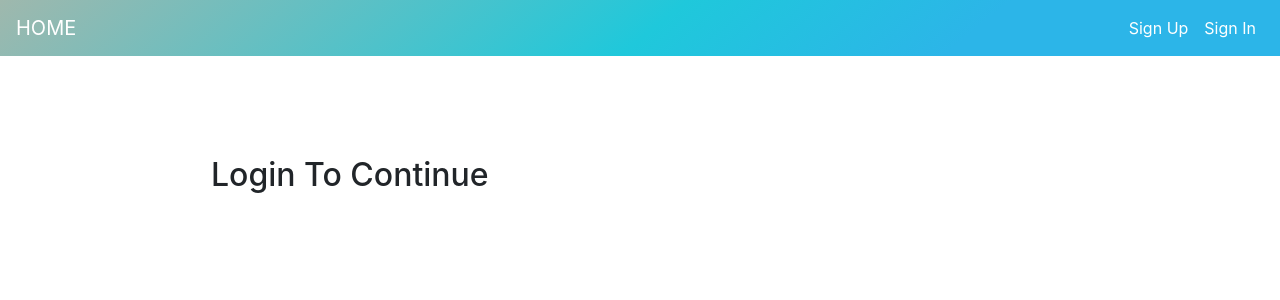
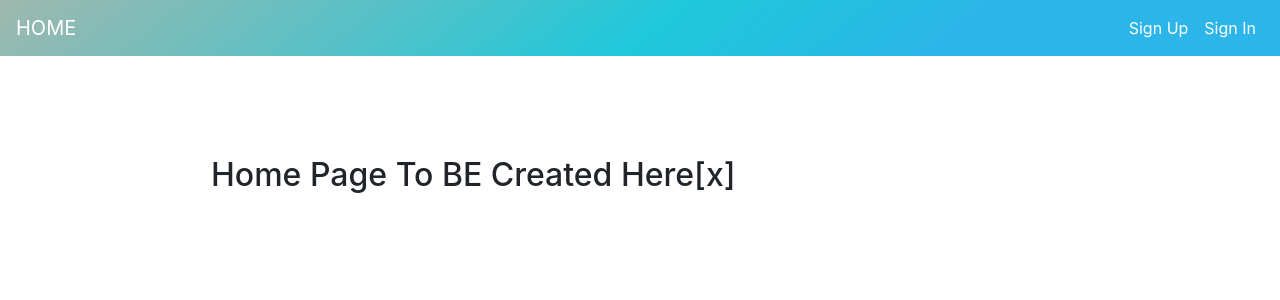
Before and after one commit to sahilq/TestSys, a React (Create React App) app in the folder client/: page / in a window 1280 px wide. Shown: the top 300 px of the page. Built offline with nearby package versions, Linux system fonts and the light colour scheme.

Commit message:
Home init

```diff
--- a/client/src/components/Home.jsx
+++ b/client/src/components/Home.jsx
@@ -12,7 +12,7 @@ class Home extends Component {
       <div className="container m-auto">
         <div className="row m-auto">
           <div className="col m-auto">
-            <h2 className="m-5 p-5">Login To Continue</h2>
+            <h2 className="m-5 p-5">Home Page To BE Created Here[x]</h2>
           </div>
         </div>
       </div>
```
